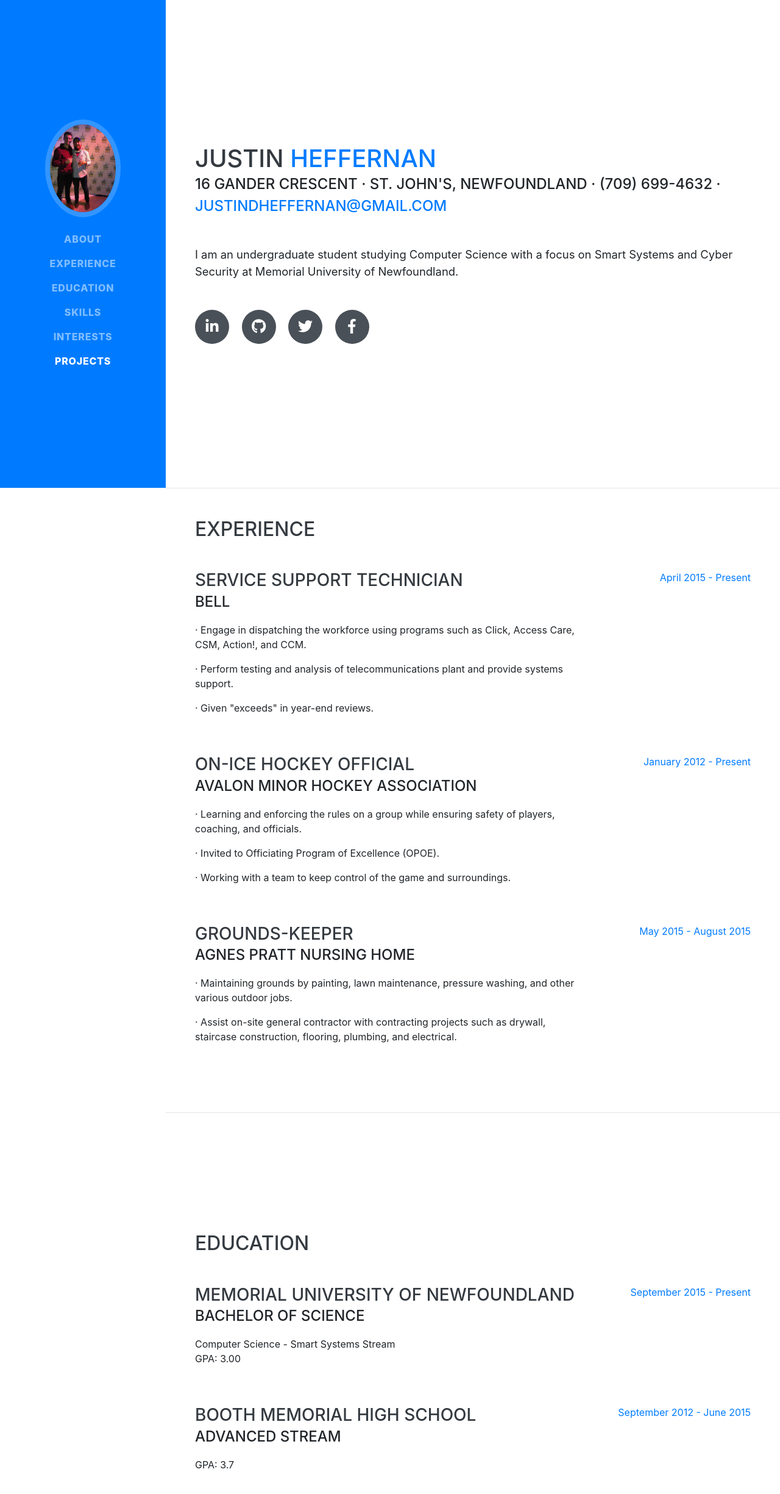
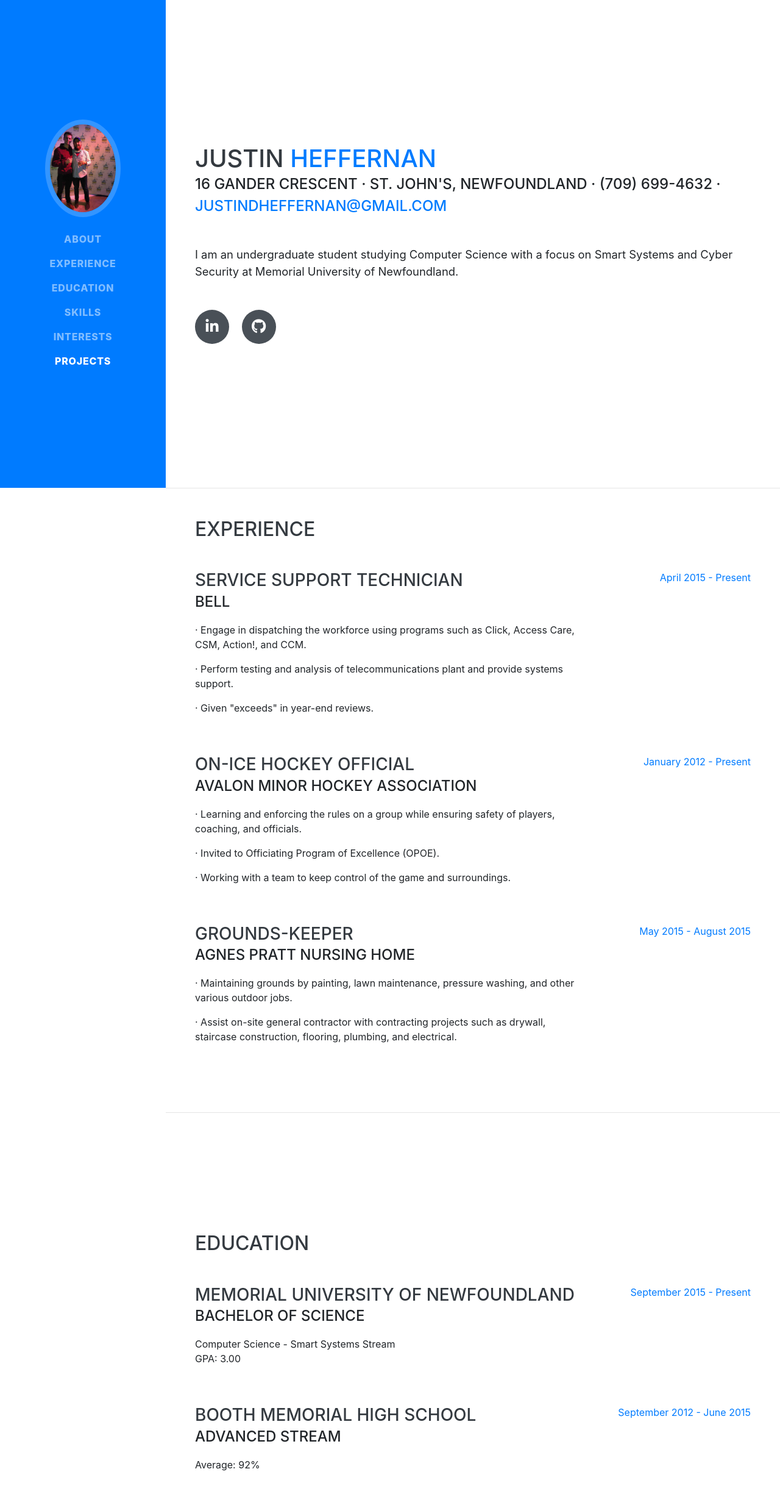
Before and after one commit to justinheff/personal_website, a website with bundled scripts: page index.html in a window 1280 px wide. Shown: the top 2450 px of the page at 61% size. Built offline with nearby package versions, Linux system fonts and the light colour scheme; a web font is replaced by a local one.

Commit message:
Update index.html

```diff
--- a/index.html
+++ b/index.html
@@ -8,7 +8,7 @@
   <meta name="description" content="">
   <meta name="author" content="">
 
-  <title>Justin Heffernan's Resume</title>
+  <title>Justin Heffernan's Webpage</title>
 
   <!-- Bootstrap core CSS -->
   <link href="vendor/bootstrap/css/bootstrap.min.css" rel="stylesheet">
@@ -74,14 +74,8 @@
           <a href="#">
             <i class="fab fa-linkedin-in"></i>
           </a>
-          <a href="#">
+          <a href="https://github.com/justinheff">
             <i class="fab fa-github"></i>
-          </a>
-          <a href="#">
-            <i class="fab fa-twitter"></i>
-          </a>
-          <a href="#">
-            <i class="fab fa-facebook-f"></i>
           </a>
         </div>
       </div>
@@ -157,7 +151,7 @@
           <div class="resume-content">
             <h3 class="mb-0">Booth Memorial High School</h3>
             <div class="subheading mb-3">Advanced Stream</div>
-            <p>GPA: 3.7</p>
+            <p>Average: 92%</p>
           </div>
           <div class="resume-date text-md-right">
             <span class="text-primary">September 2012 - June 2015</span>
```
